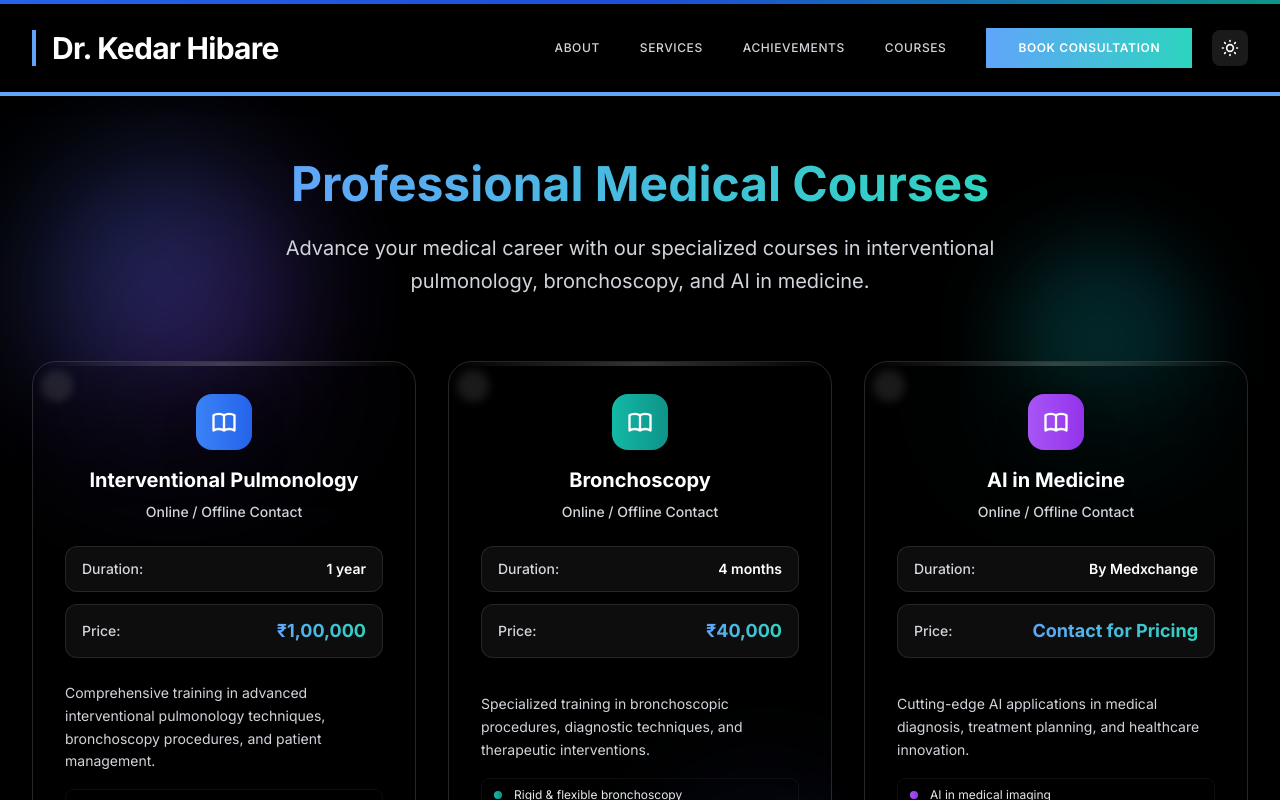
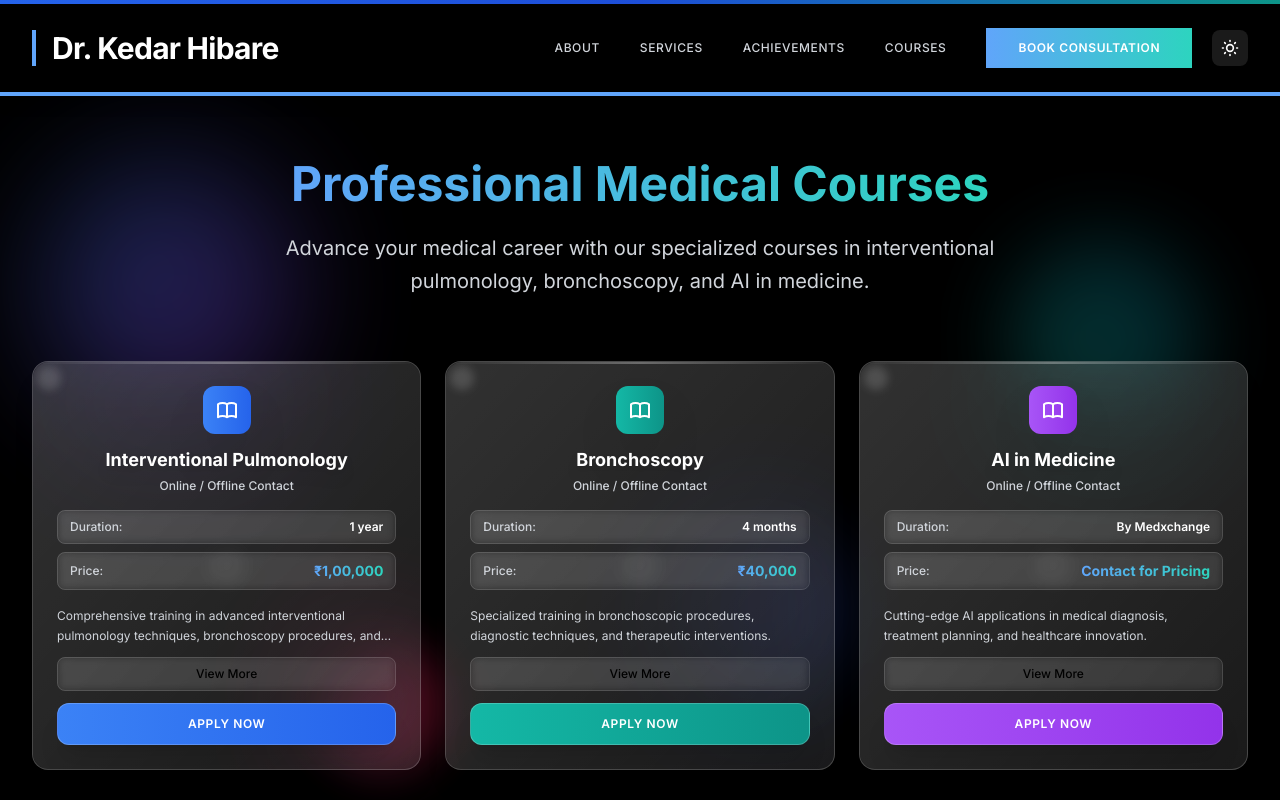
Before and after one commit to doc-techy/Dr-Kedar, a Next.js app: page /courses in a window 1280 px wide. Shown: the top 800 px of the page. Built offline with nearby package versions, Linux system fonts and the light colour scheme.

Commit message:
added data

```diff
--- a/src/app/courses/page.tsx
+++ b/src/app/courses/page.tsx
@@ -9,6 +9,7 @@
   const { isDarkMode } = useTheme()
   const [isModalOpen, setIsModalOpen] = useState(false)
   const [selectedCourse, setSelectedCourse] = useState('')
+  const [expandedCourse, setExpandedCourse] = useState<number | null>(null)
   const [formData, setFormData] = useState({
     name: '',
     email: '',
@@ -95,6 +96,10 @@
     })
   }
 
+  const toggleExpanded = (courseId: number) => {
+    setExpandedCourse(expandedCourse === courseId ? null : courseId)
+  }
+
   return (
     <div className={`min-h-screen relative ${isDarkMode ? 'bg-black' : 'bg-white'}`}>
       {/* Uniform background for entire webpage */}
@@ -127,60 +132,74 @@
             </div>
 
             {/* Courses Grid */}
-            <div className="grid md:grid-cols-2 lg:grid-cols-3 gap-8">
+            <div className="grid md:grid-cols-2 lg:grid-cols-3 gap-6">
               {courses.map((course) => (
-                <div key={course.id} className={`group relative ${isDarkMode ? 'bg-white/8 backdrop-blur-3xl border border-white/15' : 'bg-white/95 backdrop-blur-sm border border-gray-200'} rounded-3xl p-8 hover:shadow-2xl transition-all duration-700 hover:-translate-y-2 ${isDarkMode ? 'hover:bg-white/12 hover:border-white/25' : 'hover:bg-white hover:border-gray-300'} shadow-xl h-full flex flex-col overflow-hidden`}>
-                  {/* Liquid Glass Effect - Multiple Layers */}
-                  <div className="absolute inset-0 bg-gradient-to-br from-white/6 via-white/2 to-transparent rounded-3xl pointer-events-none"></div>
-                  <div className="absolute inset-0 bg-gradient-to-tl from-transparent via-white/4 to-white/8 rounded-3xl pointer-events-none"></div>
+                <div key={course.id} className={`group relative ${isDarkMode ? 'bg-white/10 backdrop-blur-3xl border border-white/20' : 'bg-white/95 backdrop-blur-sm border border-gray-200'} rounded-2xl p-4 md:p-6 hover:shadow-2xl transition-all duration-700 hover:-translate-y-2 ${isDarkMode ? 'hover:bg-white/15 hover:border-white/30' : 'hover:bg-white hover:border-gray-300'} shadow-xl h-full flex flex-col overflow-hidden`}>
+                  {/* Enhanced Liquid Glass Effect - Mobile Optimized */}
+                  <div className="absolute inset-0 bg-gradient-to-br from-white/8 via-white/3 to-transparent rounded-2xl pointer-events-none"></div>
+                  <div className="absolute inset-0 bg-gradient-to-tl from-transparent via-white/6 to-white/10 rounded-2xl pointer-events-none"></div>
+                  <div className="absolute inset-0 bg-gradient-to-tr from-white/4 via-transparent to-white/6 rounded-2xl pointer-events-none"></div>
 
-                  {/* Specular Highlights - Liquid Glass characteristic */}
-                  <div className="absolute top-0 left-0 w-full h-1 bg-gradient-to-r from-transparent via-white/20 to-transparent rounded-t-3xl"></div>
-                  <div className="absolute top-2 left-2 w-8 h-8 bg-white/10 rounded-full blur-sm"></div>
-                  <div className="absolute bottom-4 right-4 w-6 h-6 bg-white/8 rounded-full blur-sm"></div>
+                  {/* Enhanced Specular Highlights */}
+                  <div className="absolute top-0 left-0 w-full h-0.5 bg-gradient-to-r from-transparent via-white/30 to-transparent rounded-t-2xl"></div>
+                  <div className="absolute top-1 left-1 w-6 h-6 bg-white/15 rounded-full blur-sm"></div>
+                  <div className="absolute bottom-2 right-2 w-4 h-4 bg-white/12 rounded-full blur-sm"></div>
+                  <div className="absolute top-1/2 left-1/2 w-8 h-8 bg-white/5 rounded-full blur-md transform -translate-x-1/2 -translate-y-1/2"></div>
 
-                  {/* Course Header */}
-                  <div className="text-center mb-6 relative z-10">
-                    <div className={`w-14 h-14 bg-gradient-to-r ${course.gradient} rounded-2xl flex items-center justify-center text-white font-bold text-sm mx-auto mb-4 shadow-2xl group-hover:scale-110 transition-all duration-500 group-hover:shadow-3xl`}>
-                      <svg className="w-7 h-7" fill="none" stroke="currentColor" viewBox="0 0 24 24">
+                  {/* Course Header - Compact */}
+                  <div className="text-center mb-4 relative z-10">
+                    <div className={`w-12 h-12 bg-gradient-to-r ${course.gradient} rounded-xl flex items-center justify-center text-white font-bold text-sm mx-auto mb-3 shadow-2xl group-hover:scale-110 transition-all duration-500 group-hover:shadow-3xl`}>
+                      <svg className="w-6 h-6" fill="none" stroke="currentColor" viewBox="0 0 24 24">
                         <path strokeLinecap="round" strokeLinejoin="round" strokeWidth={2} d="M12 6.253v13m0-13C10.832 5.477 9.246 5 7.5 5S4.168 5.477 3 6.253v13C4.168 18.477 5.754 18 7.5 18s3.332.477 4.5 1.253m0-13C13.168 5.477 14.754 5 16.5 5c1.746 0 3.332.477 4.5 1.253v13C19.832 18.477 18.246 18 16.5 18c-1.746 0-3.332.477-4.5 1.253" />
                       </svg>
                     </div>
-                    <h3 className={`text-xl font-bold ${isDarkMode ? 'text-white group-hover:text-gray-100' : 'text-gray-900 group-hover:text-gray-800'} mb-2 drop-shadow-lg transition-colors duration-500`}>{course.title}</h3>
-                    <p className={`text-sm font-medium ${isDarkMode ? 'text-gray-300 group-hover:text-gray-200' : 'text-gray-600 group-hover:text-gray-700'} transition-colors duration-500`}>{course.mode}</p>
+                    <h3 className={`text-lg font-bold ${isDarkMode ? 'text-white group-hover:text-gray-100' : 'text-gray-900 group-hover:text-gray-800'} mb-1 drop-shadow-lg transition-colors duration-500`}>{course.title}</h3>
+                    <p className={`text-xs font-medium ${isDarkMode ? 'text-gray-300 group-hover:text-gray-200' : 'text-gray-600 group-hover:text-gray-700'} transition-colors duration-500`}>{course.mode}</p>
                   </div>
 
-                  {/* Course Details - Liquid Glass Style */}
-                  <div className="space-y-3 mb-6 relative z-10 flex-grow">
-                    <div className={`flex justify-between items-center py-3 px-4 ${isDarkMode ? 'bg-white/5 backdrop-blur-sm border border-white/10 group-hover:bg-white/8' : 'bg-gray-50 border border-gray-200 group-hover:bg-gray-100'} rounded-xl transition-all duration-500`}>
-                      <span className={`text-sm font-medium ${isDarkMode ? 'text-gray-300' : 'text-gray-600'}`}>Duration:</span>
-                      <span className={`font-semibold text-sm ${isDarkMode ? 'text-white' : 'text-gray-900'}`}>{course.duration}</span>
+                  {/* Course Details - Compact */}
+                  <div className="space-y-2 mb-4 relative z-10 flex-grow">
+                    <div className={`flex justify-between items-center py-2 px-3 ${isDarkMode ? 'bg-white/8 backdrop-blur-sm border border-white/15 group-hover:bg-white/12' : 'bg-gray-50 border border-gray-200 group-hover:bg-gray-100'} rounded-lg transition-all duration-500`}>
+                      <span className={`text-xs font-medium ${isDarkMode ? 'text-gray-300' : 'text-gray-600'}`}>Duration:</span>
+                      <span className={`font-semibold text-xs ${isDarkMode ? 'text-white' : 'text-gray-900'}`}>{course.duration}</span>
                     </div>
-                    <div className={`flex justify-between items-center py-3 px-4 ${isDarkMode ? 'bg-white/5 backdrop-blur-sm border border-white/10 group-hover:bg-white/8' : 'bg-gray-50 border border-gray-200 group-hover:bg-gray-100'} rounded-xl transition-all duration-500`}>
-                      <span className={`text-sm font-medium ${isDarkMode ? 'text-gray-300' : 'text-gray-600'}`}>Price:</span>
-                      <span className="font-bold text-lg bg-gradient-to-r from-blue-400 to-teal-400 bg-clip-text text-transparent">{course.price}</span>
+                    <div className={`flex justify-between items-center py-2 px-3 ${isDarkMode ? 'bg-white/8 backdrop-blur-sm border border-white/15 group-hover:bg-white/12' : 'bg-gray-50 border border-gray-200 group-hover:bg-gray-100'} rounded-lg transition-all duration-500`}>
+                      <span className={`text-xs font-medium ${isDarkMode ? 'text-gray-300' : 'text-gray-600'}`}>Price:</span>
+                      <span className="font-bold text-sm bg-gradient-to-r from-blue-400 to-teal-400 bg-clip-text text-transparent">{course.price}</span>
                     </div>
                   </div>
 
-                  {/* Description - Enhanced with Liquid Glass */}
-                  <p className={`text-sm leading-relaxed mb-4 relative z-10 ${isDarkMode ? 'text-gray-300 group-hover:text-gray-200' : 'text-gray-600 group-hover:text-gray-700'} transition-colors duration-500`}>
+                  {/* Description - Compact */}
+                  <p className={`text-xs leading-relaxed mb-3 relative z-10 ${isDarkMode ? 'text-gray-300 group-hover:text-gray-200' : 'text-gray-600 group-hover:text-gray-700'} transition-colors duration-500 line-clamp-2`}>
                     {course.description}
                   </p>
 
-                  {/* Features - Liquid Glass Style */}
-                  <div className="space-y-2 mb-6 relative z-10 flex-grow">
-                    {course.features.map((feature, index) => (
-                      <div key={index} className={`flex items-center text-xs py-2 px-3 ${isDarkMode ? 'text-gray-200 bg-white/3 backdrop-blur-sm border border-white/5 group-hover:bg-white/6' : 'text-gray-700 bg-gray-50 border border-gray-200 group-hover:bg-gray-100'} rounded-lg transition-all duration-500`}>
-                        <div className={`w-2 h-2 bg-gradient-to-r ${course.gradient} rounded-full mr-3 shadow-sm`}></div>
-                        {feature}
-                      </div>
-                    ))}
-                  </div>
+                  {/* Features - Hidden initially, show only when expanded */}
+                  {expandedCourse === course.id && (
+                    <div className="space-y-1 mb-4 relative z-10 flex-grow">
+                      {course.features.map((feature, index) => (
+                        <div key={index} className={`flex items-center text-xs py-1.5 px-2 ${isDarkMode ? 'text-gray-200 bg-white/6 backdrop-blur-sm border border-white/8 group-hover:bg-white/8' : 'text-gray-700 bg-gray-50 border border-gray-200 group-hover:bg-gray-100'} rounded-md transition-all duration-500`}>
+                          <div className={`w-1.5 h-1.5 bg-gradient-to-r ${course.gradient} rounded-full mr-2 shadow-sm`}></div>
+                          {feature}
+                        </div>
+                      ))}
+                    </div>
+                  )}
 
-                  {/* Apply Button - Liquid Glass Enhanced */}
+                  {/* View More Button */}
+                  {course.features.length > 0 && (
+                    <button
+                      onClick={() => toggleExpanded(course.id)}
+                      className={`w-full mb-3 py-2 px-4 ${isDarkMode ? 'bg-white/8 backdrop-blur-sm border border-white/15 hover:bg-white/12' : 'bg-gray-100 border border-gray-200 hover:bg-gray-200'} rounded-lg font-medium text-xs transition-all duration-300 relative z-10`}
+                    >
+                      {expandedCourse === course.id ? 'View Less' : 'View More'}
+                    </button>
+                  )}
+
+                  {/* Apply Button - Compact */}
                   <button
                     onClick={() => handleApply(course.title)}
-                    className={`w-full bg-gradient-to-r ${course.gradient} hover:shadow-2xl text-white px-6 py-4 font-semibold text-sm uppercase tracking-wider transition-all duration-500 hover:-translate-y-2 rounded-2xl relative z-10 shadow-xl mt-auto backdrop-blur-sm border border-white/20 hover:border-white/30`}
+                    className={`w-full bg-gradient-to-r ${course.gradient} hover:shadow-2xl text-white px-4 py-3 font-semibold text-xs uppercase tracking-wider transition-all duration-500 hover:-translate-y-1 rounded-xl relative z-10 shadow-xl mt-auto backdrop-blur-sm border border-white/20 hover:border-white/30`}
                   >
                     Apply Now
                   </button>
```
